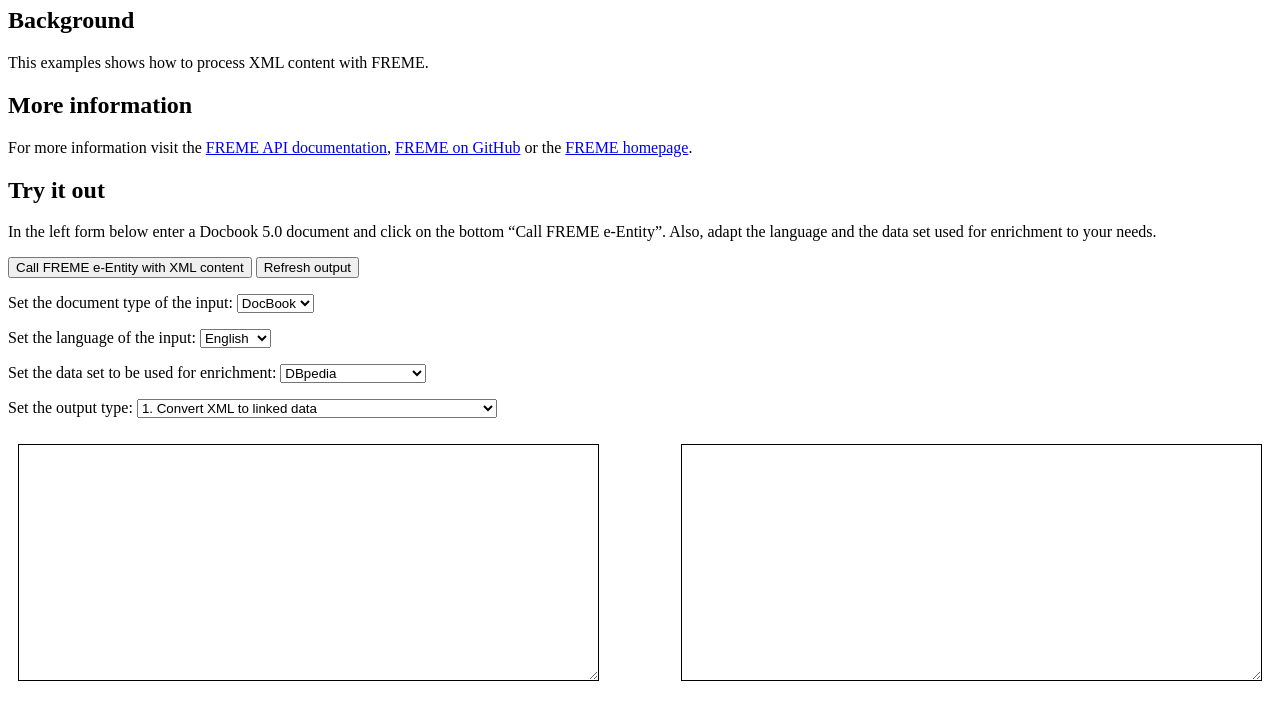
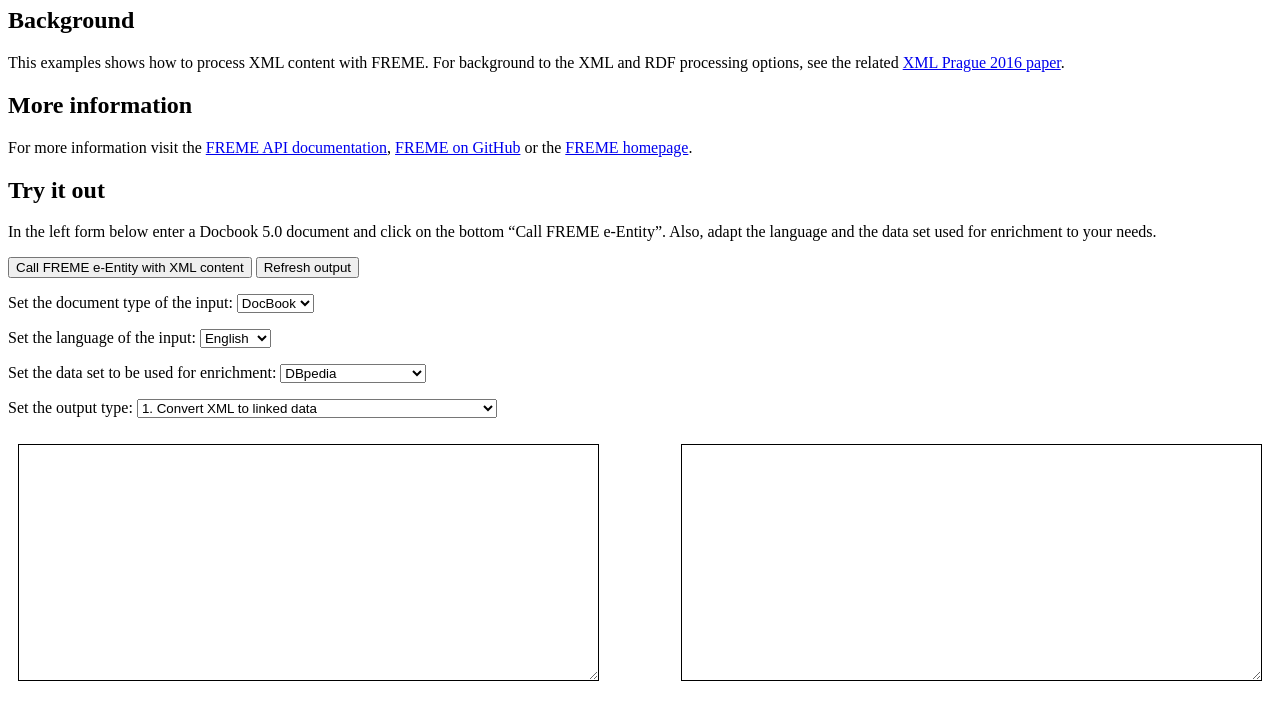
Before and after one commit to fsasaki/stuff, a plain HTML site: page xmlprague2016/demo/index.html in a window 1280 px wide. Shown: the part 73-800 px from the top of the page. Drawn offline with Linux system fonts and the light colour scheme.

Commit message:
Small documentation edit

```diff
--- a/xmlprague2016/demo/index.html
+++ b/xmlprague2016/demo/index.html
@@ -193,7 +193,7 @@
     <body>
 	<h1>From XML to RDF Step by Step - Do it yourself</h1>
 	<h2 id="background">Background</h2>
-	<p>This examples shows how to process XML content with FREME.</p>
+	<p>This examples shows how to process XML content with FREME. For background to the XML and RDF processing options, see the related <a href="http://fsasaki.github.io/stuff/xmlprague2016/sasaki-et-al-xmlprague-2016.html">XML Prague 2016 paper</a>.</p>
 	<h2 id="more-infos">More information</h2>
 	<p>For more information visit the <a target="_blank" href="http://api-dev.freme-project.eu/doc/api-doc/full.html">FREME API documentation</a>, <a target="_blank" href="https://github.com/freme-project/">FREME on GitHub</a> or the <a target="_blank" href="http://freme-project.eu/">FREME homepage</a>.</p>
 	<h2 id="try-it-out">Try it out</h2>
```
Lines whose indentation alone changed are shown as unchanged.
